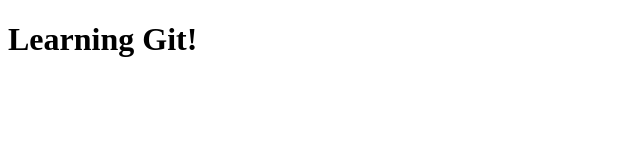
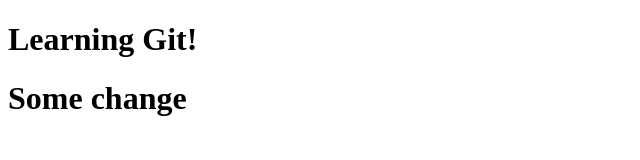
Before and after one commit to a-oboh/learn-git, a plain HTML site: page index.html in a window 1280 px wide. Shown: the whole page, without its empty margins (0-640 px from the left). Drawn offline with Linux system fonts and the light colour scheme.

Commit message:
second commit

```diff
--- a/index.html
+++ b/index.html
@@ -10,5 +10,8 @@
     <h1>
         Learning Git!
     </h1>
+    <h1>
+        Some change
+    </h1>
 </body>
 </html>
```
